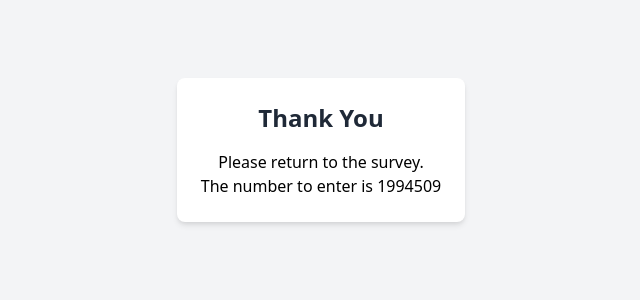
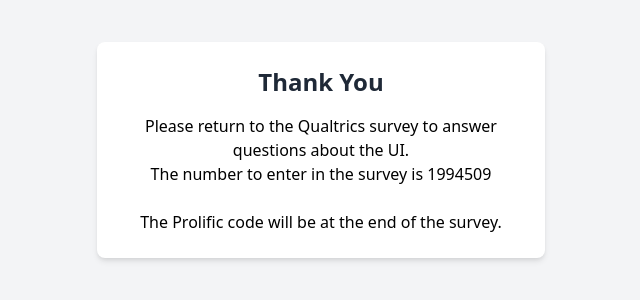
Before and after one commit to survey-cs/survey-cs.github.io, a plain HTML site: page gamified-next.html in a window 1280 px wide. Shown: the part 250-550 px from the top of the page, without its empty margins (319-959 px from the left). Drawn offline with nearby package versions, Linux system fonts and the light colour scheme.

Commit message:
Update gamified-next.html

```diff
--- a/gamified-next.html
+++ b/gamified-next.html
@@ -15,8 +15,10 @@
         <div class="max-w-md p-6 bg-white rounded-lg shadow-md">
             <h2 class="text-2xl font-semibold text-center text-gray-800">Thank You</h2>
             <p class="mt-4 text-center">
-                Please return to the survey.<br>
-                The number to enter is 1994509
+                Please return to the Qualtrics survey to answer questions about the UI.<br>
+                The number to enter in the survey is 1994509<br>
+                <br>
+                The Prolific code will be at the end of the survey.
             </p>
         </div>
     </div>
```
